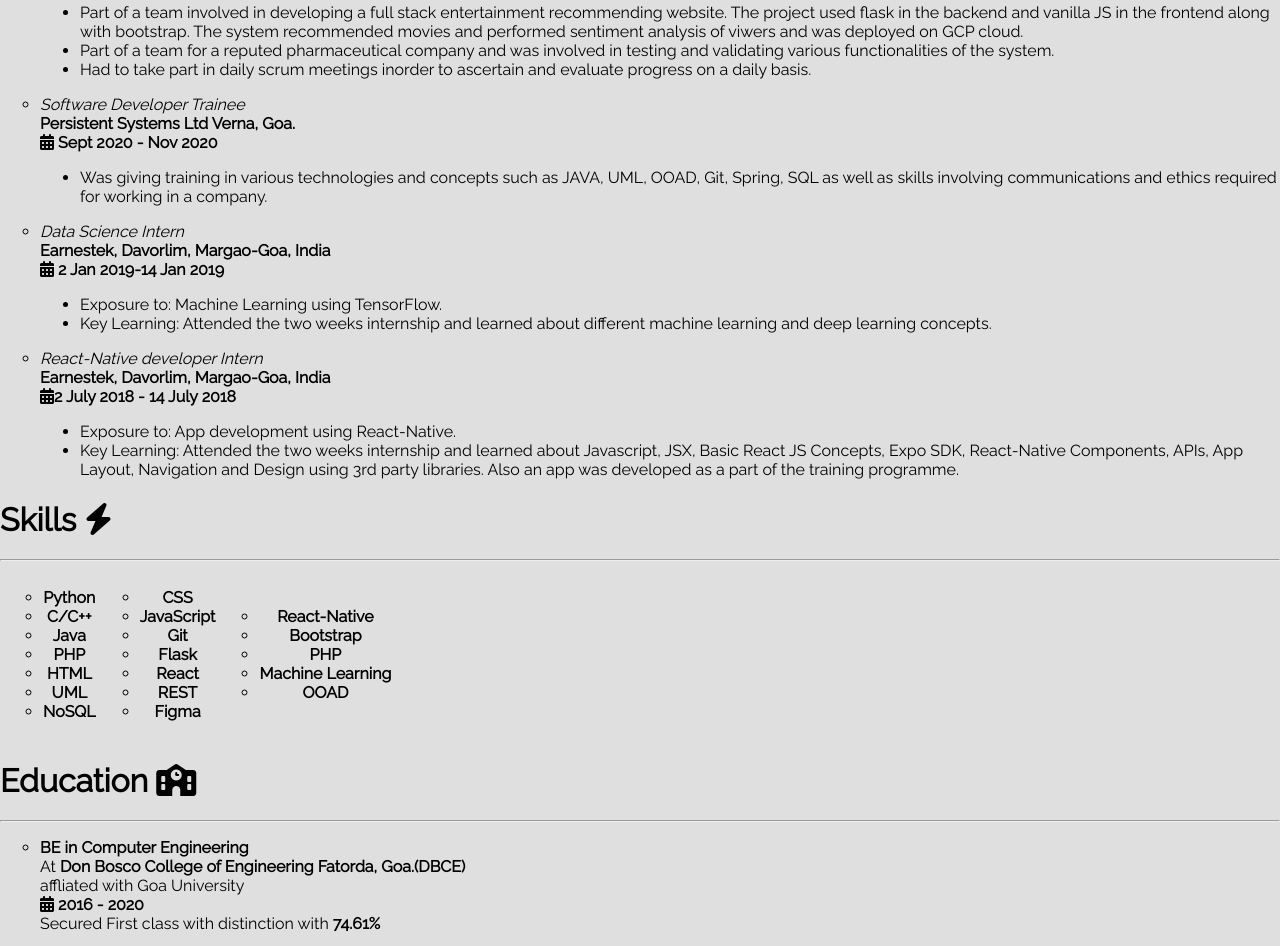
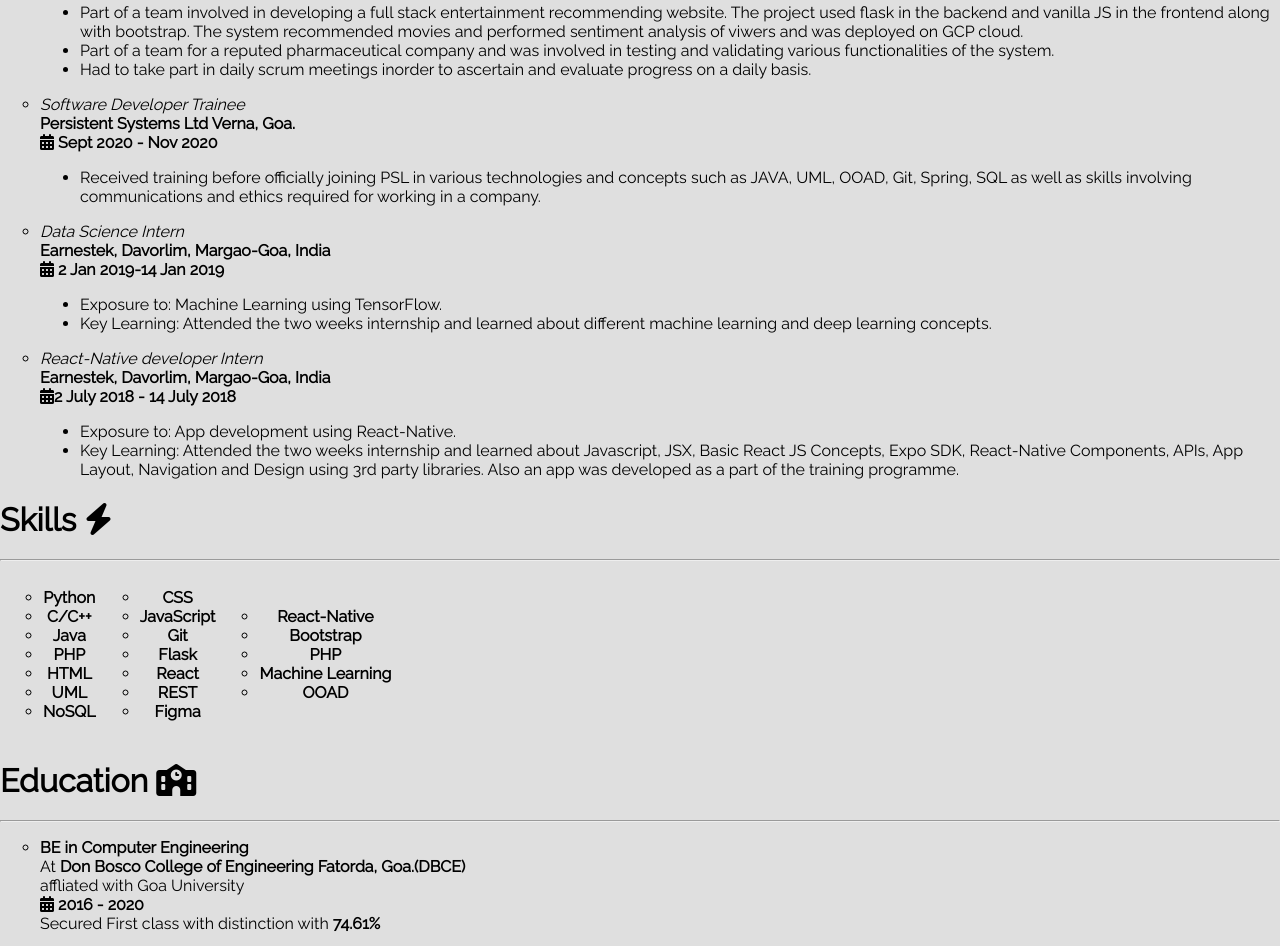
Before and after one commit to rancelazavedo/rancelazavedo.github.io, a plain HTML site: page index.html in a window 1280 px wide. Shown: the part 2207-3153 px from the top of the page. Drawn offline with Linux system fonts and the light colour scheme.

```diff
--- a/index.html
+++ b/index.html
@@ -175,7 +175,7 @@
           <i class="fa fa-calendar" aria-hidden="true"></i><b> Sept 2020 - Nov 2020</b></br>
           <ul style="list-style-type:disc">
             <li>
-              Was giving training in various technologies and concepts such as
+              Received training before officially joining PSL in various technologies and concepts such as
               JAVA, UML, OOAD, Git, Spring, SQL as well as skills involving
               communications and ethics required for working in a company.
             </li>
```
